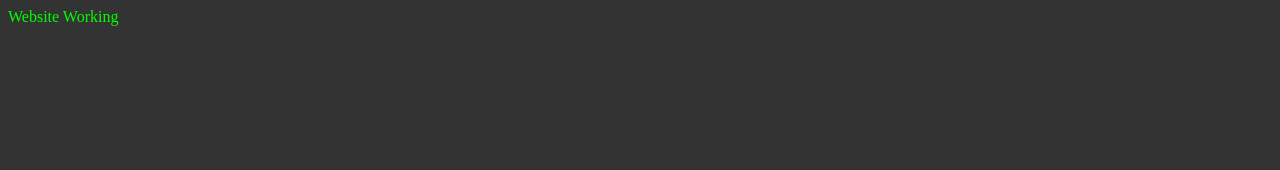
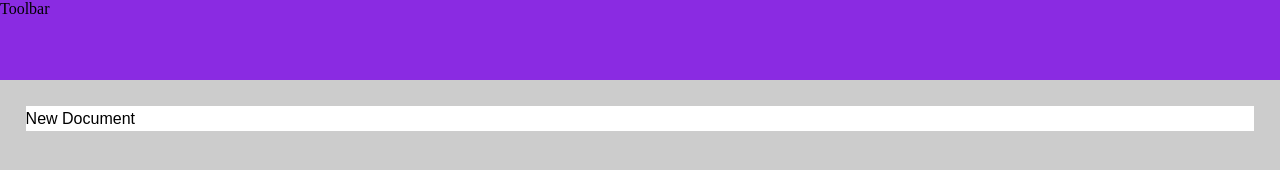
Before and after one commit to AlexMFV/AppEng-Coursework, a plain HTML site: page views/index.html in a window 1280 px wide. Drawn offline with Linux system fonts and the light colour scheme.

Commit message:
Added prototyped page, and key_script points

```diff
--- /dev/null
+++ b/AppEng.txt
@@ -0,0 +1 @@
+WriteItOut
--- a/public/css/main.css
+++ b/public/css/main.css
@@ -1,4 +1,44 @@
-.changeBg {
-  background: #333;
-  color: #0f0;
+body, html{
+  margin:0;
+  padding: 0;
 }
+
+.background{
+  background: #ccc;
+}
+
+.main-editor {
+  background: #fff;
+  /*height: 95vh;*/
+  height: 100%;
+  margin: 2% 2% 2% 2%;
+  white-space: pre-wrap;
+  word-wrap: break-word;
+  font-size: 16px;
+  font-family: Arial;
+  line-height: 120%;
+  line-height: 160%;
+  outline: 0;
+}
+
+.main-toolbar{
+  background: blueviolet;
+  margin: 0;
+  padding: none;
+  height: 10vh;
+  width: 100%;
+  outline: black;
+  outline-width: 2px;
+}
+
+/*.main-title{
+  width: 80%;
+  margin: 0% 10% 0% 10%;
+  white-space: pre-wrap;
+  max-lines: 1;
+  font-size: 16px;
+  font-family: Arial;
+  line-height: 120%;
+  line-height: 160%;
+  outline: 0;
+}*/
--- a/server.js
+++ b/server.js
@@ -3,6 +3,7 @@ const app = express();
 const path = require('path');
 
 app.use(express.static(path.join(__dirname, 'public')));
+app.use(express.static(path.join(__dirname, 'views')));
 app.engine('.html', require('ejs').__express);
 app.set('views', __dirname + '/views');
 app.set('view engine', 'html');
--- a/views/index.html
+++ b/views/index.html
@@ -3,9 +3,12 @@
   <head>
     <meta charset="UTF-8">
     <link href="/css/main.css" rel="stylesheet" type="text/css"/>
-    <title>Text Editor</title>
+    <title>Write It Out</title>
   </head>
-  <body class="changeBg">
-    Website Working
+  <body class="background">
+    <div id="toolbar" class="main-toolbar">Toolbar</div>
+    <!--<input id="title" class="main-title" value="New Document"/>-->
+    <div id="editor" class="main-editor" contenteditable="true">New Document</div>
   </body>
+  <script src="/js/events.js"></script>
 </html>
```
Also changed, not shown: key_points.txt (added, +15 -0 lines), public/js/events.js (added, +12 -0 lines), views/dummy.html (added, +12 -0 lines), js/test.js (deleted).
